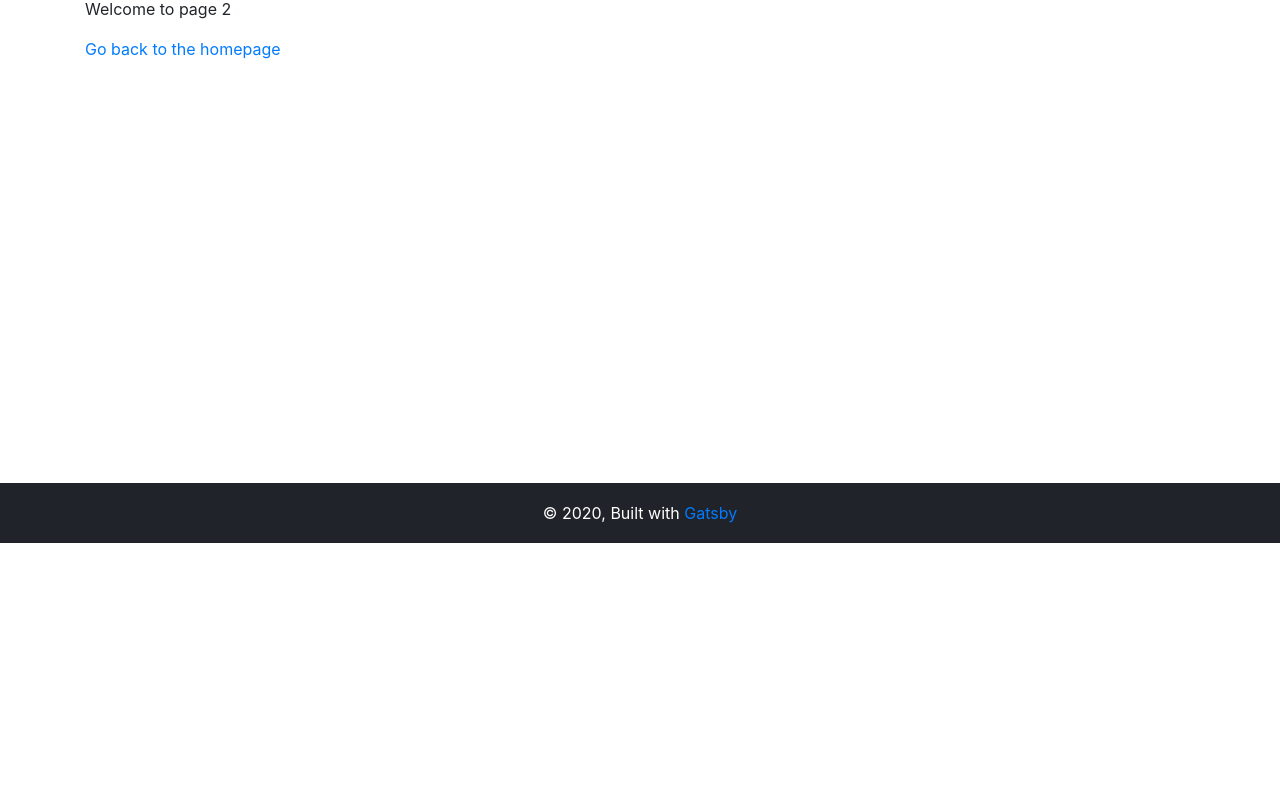
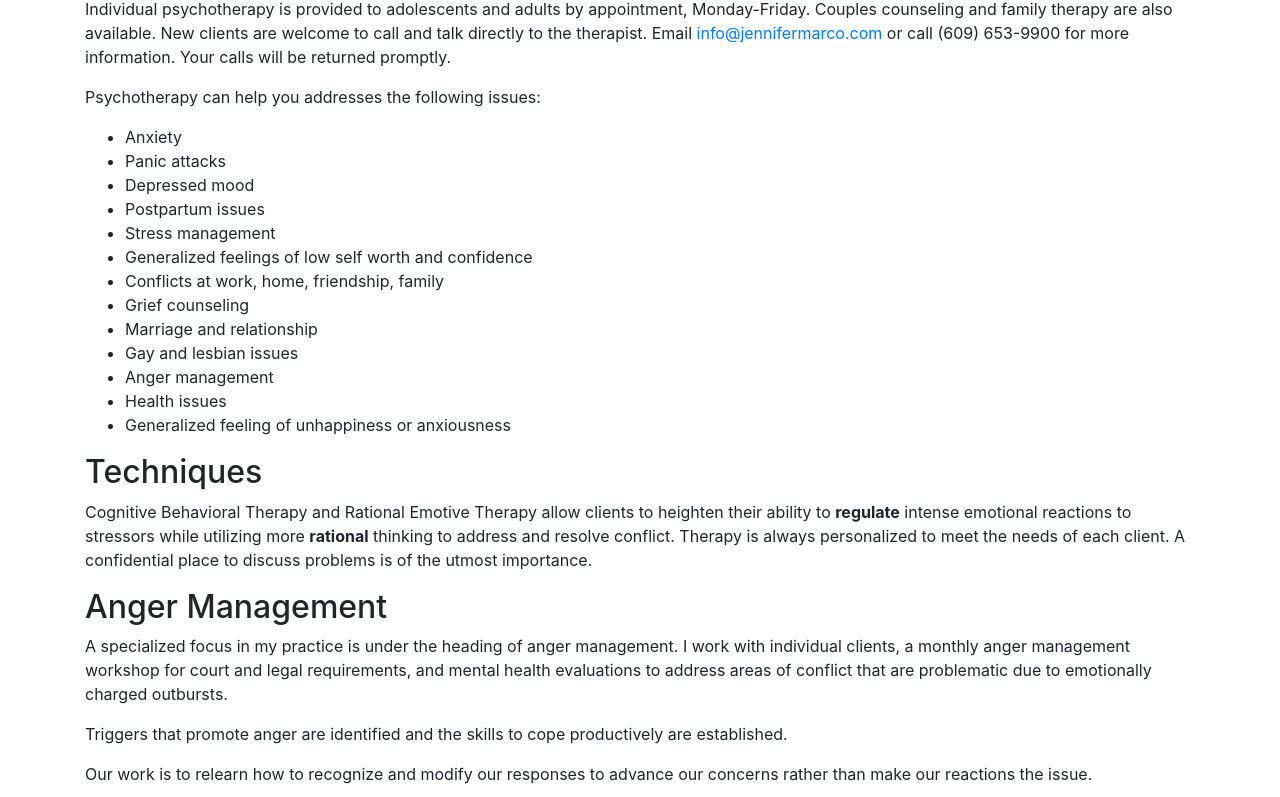
Before and after one commit to darjama/jjm, a Gatsby site in the folder jjm/: page /services-offered in a window 1280 px wide. Shown: the part 257-1054 px from the top of the page. Before the commit the page ends 800 px from the top, so only its background shows below. Built offline with nearby package versions, Linux system fonts and the light colour scheme; Gatsby itself is replaced by a stand-in of ours.

Commit message:
Revised text for services offered page

```diff
--- a/jjm/src/pages/services-offered.js
+++ b/jjm/src/pages/services-offered.js
@@ -4,13 +4,40 @@ import { Link } from "gatsby"
 import Layout from "../components/layout"
 import SEO from "../components/seo"
 
-const SecondPage = () => (
-  <Layout pageInfo={{ pageName: "page-2" }}>
-    <SEO title="Page two" />
-    <h1>Hi from the second page</h1>
-    <p>Welcome to page 2</p>
+const ServicesOffered = () => (
+  <Layout pageInfo={{ pageName: "services-offered" }}>
+    <SEO title="Therapy Services Offered" />
+    <h1>Services Offered</h1>
+    <p>Individual psychotherapy is provided to adolescents and adults by appointment, Monday-Friday. Couples counseling and family therapy are also available. New clients are welcome to call and talk directly to the therapist. Email <a href="mailto:info@jennifermarco.com"> info{'@'}jennifermarco.com</a> or call (609) 653-9900 for more information. Your calls will be returned promptly.</p>
+    <p>Psychotherapy can help you addresses the following issues:</p>
+    <ul>
+      <li>Anxiety</li>
+      <li>Panic attacks </li>
+      <li>Depressed mood </li>
+      <li>Postpartum issues</li>
+      <li>Stress management </li>
+      <li>Generalized feelings of low self worth and confidence </li>
+      <li>Conflicts at work, home, friendship, family </li>
+      <li>Grief counseling </li>
+      <li>Marriage and relationship </li>
+      <li>Gay and lesbian issues </li>
+      <li>Anger management </li>
+      <li> Health issues </li>
+      <li>Generalized feeling of unhappiness or anxiousness</li>
+    </ul>
+    <h2>Techniques</h2>
+    <p>Cognitive Behavioral Therapy and Rational Emotive Therapy allow clients to heighten their ability to <span style={{fontWeight:"bold"}}>regulate</span> intense emotional reactions to stressors while utilizing more <span style={{fontWeight:"bold"}}>rational</span> thinking to address and resolve conflict.  Therapy is always personalized to meet the needs of each client. A confidential place to discuss problems is of the utmost importance.</p>
+    <h2>Anger Management</h2>
+    <p>A specialized focus in my practice is under the heading of anger management. I work with individual clients, a monthly anger management workshop for court and legal requirements, and mental health evaluations to address areas of  conflict that are problematic due to emotionally charged outbursts.</p>
+
+    <p>Triggers that promote anger are identified and the skills to cope productively are established.</p>
+
+    <p>Our work is to relearn how to recognize and modify our responses to advance our concerns rather than make our reactions the issue.</p>
+
+    <h2>Court {'&'} Legal Evaluations</h2>
+    <p>Another area of expertise is writing mental health court/legal evaluations.</p>
     <Link to="/">Go back to the homepage</Link>
   </Layout>
 )
 
-export default SecondPage
+export default ServicesOffered
```
